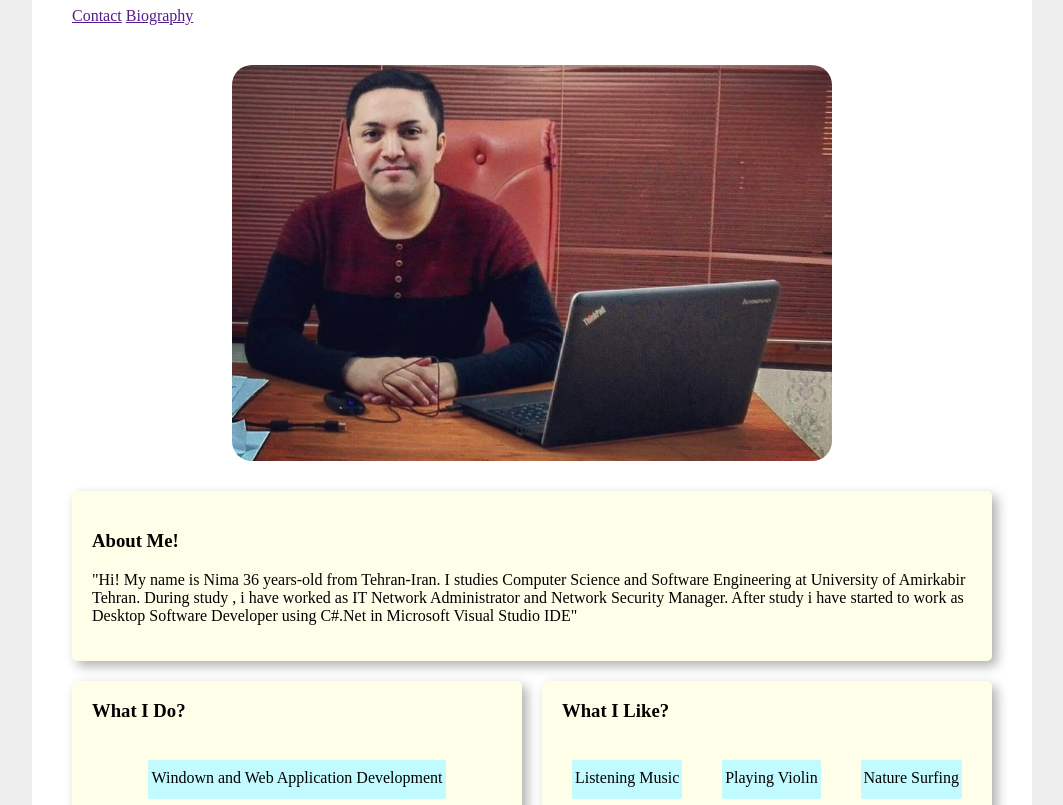
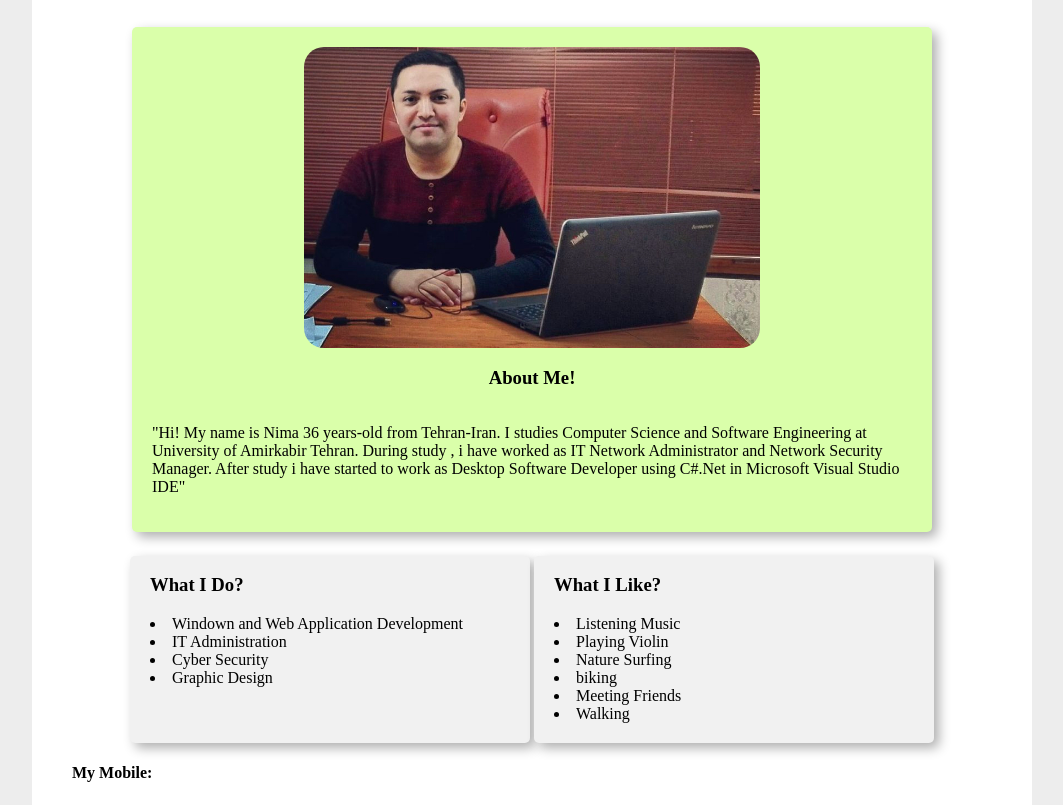
Before and after one commit to NimaHBB/personal-website, a plain HTML site: page index.html in a window 1280 px wide. Shown: the part 134-939 px from the top of the page, without its empty margins (108-1171 px from the left). Drawn offline with Linux system fonts and the light colour scheme.

Commit message:
About me correction

```diff
--- a/index.html
+++ b/index.html
@@ -13,24 +13,26 @@
         <!-- Header and Navigator div -->
         <h1>Nima Habibi</h1>
       </header>
-      <div style="height: 30px"></div>
+      <div style="height: 20px"></div>
       <div>
         <div class="menuIcon"></div>
         <div class="menuIcon"></div>
         <div class="menuIcon"></div>
       </div>
-      <nav>
+    <!-- <nav>
         <a href="">Contact</a>
         <a href="">Biography</a>
       </nav>
+    -->
       <div style="height: 40px"></div>
+
+     <!-- About me and my Keywords -->
+      <article class="abilities">
+        <div class="aboutMe">
           <!-- My Image div -->
         <div>
-        <img src="nima.jpg" alt="" />
+          <img src="nima.jpg" />
         </div>
-      <!-- About me and my Keywords -->
-      <div style="height: 30px"></div>
-      <div class="aboutMe">
           <h3>About Me!</h3>
           <p>
             "Hi! My name is Nima 36 years-old from Tehran-Iran. I studies Computer
@@ -40,28 +42,25 @@
             Software Developer using C#.Net in Microsoft Visual Studio IDE"
           </p>
         </div>
-
-      <article class="abilities">
         <section>
           <h3>What I Do?</h3>
           <div class="abilities2">
-            <div class="sectionV2">
-              <lable>Windown and Web Application Development</lable>
-            </div>
-            <div class="sectionV2"><lable>IT Administration</lable></div>
-            <div class="sectionV2"><lable>Cyber Security</lable></div>
-            <div class="sectionV2"><lable>Graphic Design</lable></div>
+            <li>Windown and Web Application Development</li>
+            <li>IT Administration</li>
+            <li>Cyber Security</li>
+            <li>Graphic Design</li>
           </div>
         </section>
+
         <section>
           <h3>What I Like?</h3>
           <div class="abilities2">
-            <div class="sectionV2"><lable>Listening Music</lable></div>
-            <div class="sectionV2"><lable>Playing Violin</lable></div>
-            <div class="sectionV2"><lable>Nature Surfing</lable></div>
-            <div class="sectionV2"><lable>biking</lable></div>
-            <div class="sectionV2"><lable>Meeting Friends</lable></div>
-            <div class="sectionV2"><lable>Walking</lable></div>
+            <li>Listening Music</li>
+            <li>Playing Violin</li>
+            <li>Nature Surfing</li>
+            <li>biking</li>
+            <li>Meeting Friends</il>
+            <li>Walking</li>
           </div>
         </section>
       </article>
--- a/style.css
+++ b/style.css
@@ -42,18 +42,23 @@ img {
   border-radius: 20px;
 }
 .aboutMe {
-  min-width: 370px;
-  margin: 0 40px;
-  background-color: rgb(255, 255, 233);
+  /* min-width: 400px; */
+  display: flex;
+  justify-content: center;
+  flex-wrap: wrap;
+  margin: 0 5% 0 5%;
+  min-width: 380px;
+  max-width: 760px;
+
+  background-color: rgb(218, 255, 170);
   box-shadow: 5px 5px 12px rgb(175, 175, 175);
   border-radius: 5px;
-  padding: 2%;
+  padding: 20px;
 }
 section {
-  min-width: 370px;
-  max-width: 450px;
+  width: 400px;
   margin-top: 20px;
-  background-color: rgb(255, 255, 233);
+  background-color: rgb(241, 241, 241);
   box-shadow: 5px 5px 12px rgb(175, 175, 175);
   border-radius: 5px;
 }
@@ -62,7 +67,6 @@ section {
   min-width: 50px;
   max-width: 350px;
   background-color: rgb(194, 251, 255);
-
   border-radius: 2px;
   padding: 9px 3px 0px 3px;
   margin: auto;
@@ -70,17 +74,14 @@ section {
 .abilities {
   padding-left: 5px;
   padding-right: 5px;
+  gap: 4px;
   display: flex;
-  gap: 20px;
   flex-wrap: wrap;
   justify-content: center;
 }
 .abilities2 {
-  padding: 20px;
-  display: flex;
+  padding: 0 0 20px 20px;
   gap: 20px;
-  justify-content: space-between;
-  flex-wrap: wrap;
 }
 
 section h3 {
```
Lines whose indentation alone changed are shown as unchanged.
